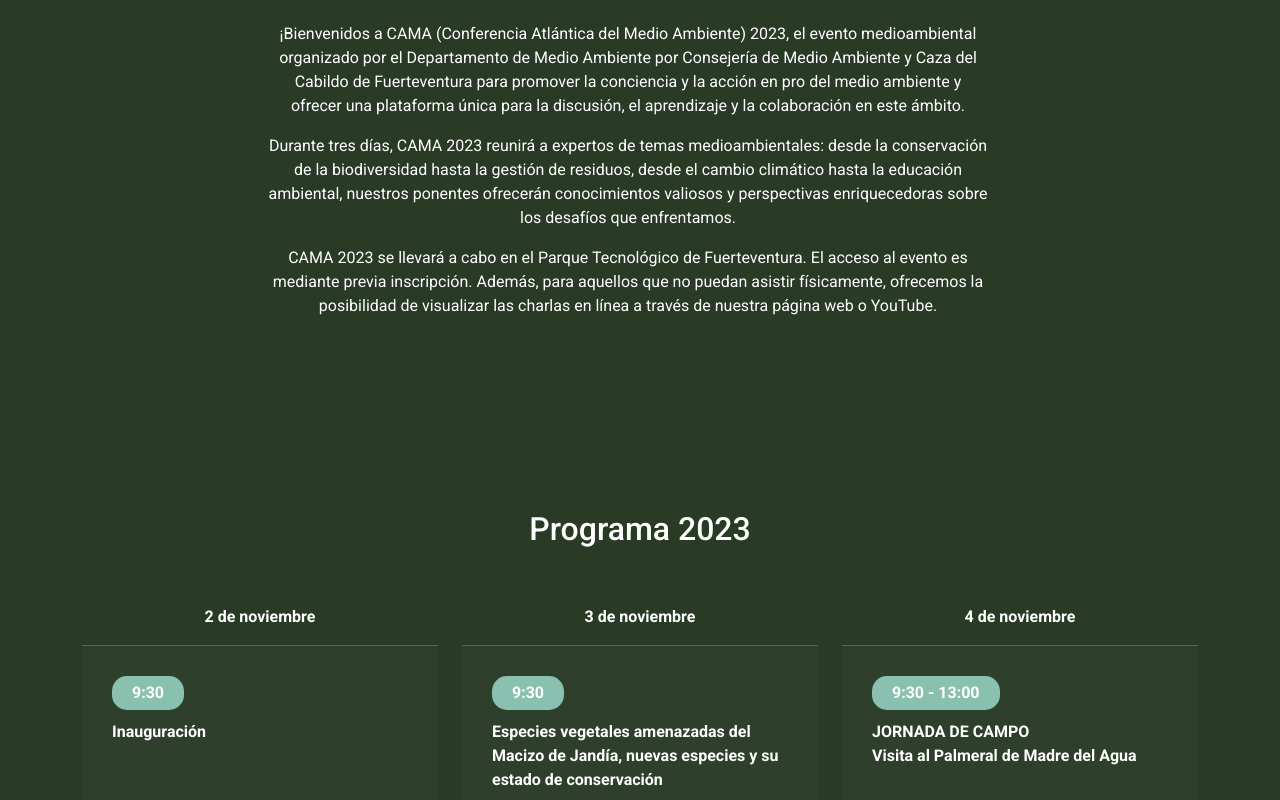
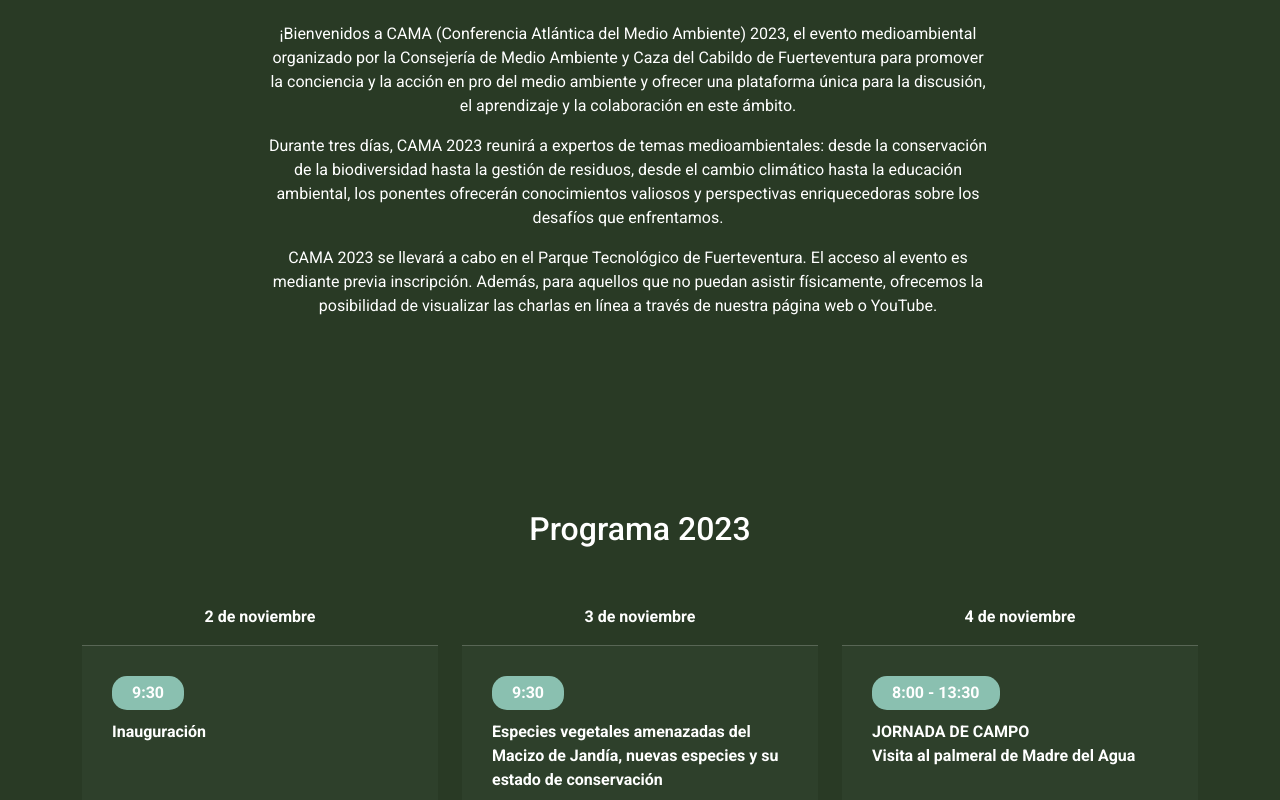
Before and after one commit to nicogaucho/CAMA2023, a React (Vite) app: page / in a window 1280 px wide. Shown: the part 1360-2160 px from the top of the page. Built offline with nearby package versions, Linux system fonts and the light colour scheme.

Commit message:
ponentes descriptions

```diff
--- a/src/App.jsx
+++ b/src/App.jsx
@@ -92,8 +92,8 @@
             </div>
             <div className="row justify-content-center">
               <div className="col-12 col-md-8 my-3 text-center">
-                <p>¡Bienvenidos a CAMA (Conferencia Atlántica del Medio Ambiente) 2023, el evento medioambiental organizado por el Departamento de Medio Ambiente por Consejería de Medio Ambiente y Caza del Cabildo de Fuerteventura para promover la conciencia y la acción en pro del medio ambiente y ofrecer una plataforma única para la discusión, el aprendizaje y la colaboración en este ámbito.</p>
-                <p>Durante tres días, CAMA 2023 reunirá a expertos de temas medioambientales: desde la conservación de la biodiversidad hasta la gestión de residuos, desde el cambio climático hasta la educación ambiental, nuestros ponentes ofrecerán conocimientos valiosos y perspectivas enriquecedoras sobre los desafíos que enfrentamos.</p>
+                <p>¡Bienvenidos a CAMA (Conferencia Atlántica del Medio Ambiente) 2023, el evento medioambiental organizado por la Consejería de Medio Ambiente y Caza del Cabildo de Fuerteventura para promover la conciencia y la acción en pro del medio ambiente y ofrecer una plataforma única para la discusión, el aprendizaje y la colaboración en este ámbito.</p>
+                <p>Durante tres días, CAMA 2023 reunirá a expertos de temas medioambientales: desde la conservación de la biodiversidad hasta la gestión de residuos, desde el cambio climático hasta la educación ambiental, los ponentes ofrecerán conocimientos valiosos y perspectivas enriquecedoras sobre los desafíos que enfrentamos.</p>
                 <p>CAMA 2023 se llevará a cabo en el Parque Tecnológico de Fuerteventura. El acceso al evento es mediante previa inscripción. Además, para aquellos que no puedan asistir físicamente, ofrecemos la posibilidad de visualizar las charlas en línea a través de nuestra página web o YouTube.</p>
               </div>
             </div>
@@ -244,8 +244,9 @@
             <div id='4_nov_programa_mobile' className="col-12 col-md-4 time_line_col">
               <p className="fw-bold my-5 text-center">4 de noviembre</p>
               <div className="time_line_program">
+                <button>8:00 - 13:30</button>
                 <p className="fw-bold">
-                JORNADA DE CAMPO <br /> Morro Velosa/Palmeral de Buen Paso/Palmeral Madre del Agua
+                JORNADA DE CAMPO <br /> Visita al palmeral de Madre del Agua
                 </p>
               </div>
             </div>
@@ -281,8 +282,8 @@
                 </div>
                 <div className="col-4">
                   <div className="time_line_program h-100">
-                    <button>9:30 - 13:00</button>
-                    <p className="fw-bold">JORNADA DE CAMPO <br /> Visita al Palmeral de Madre del Agua</p>
+                    <button>8:00 - 13:30</button>
+                    <p className="fw-bold">JORNADA DE CAMPO <br /> Visita al palmeral de Madre del Agua</p>
                   </div>
                 </div>
               </div>
@@ -565,7 +566,7 @@
                   <img src={FranciscoJavierURL} className="ponente_url" alt="" />
                 </div>
                 <p className="fw-bold fs-4 mt-2 mb-0 p-0">Francisco Javier Díaz Peña</p>
-                <p className="small text-white-50">Doctor en Ciencias Biológicas y Profesor de Edafología y Química Agrícola en la Universidad de La Laguna</p>
+                <p className="small text-white-50">Profesor de Edafología y Química Agrícola en la Universidad de La Laguna</p>
               </div>
             </div>
             <div id='Franquiz' className="col-12 col-md-3 mb-5">
@@ -601,7 +602,7 @@
                   <img src={MariaURL} className="ponente_url" alt="" />
                 </div>
                 <p className="fw-bold fs-4 mt-2 mb-0 p-0">Esther Martín González</p>
-                <p className="small text-white-50">Doctora en Biología por la Universidad de La Laguna</p>
+                <p className="small text-white-50">Paleontóloga en Museo de la Naturaleza y el Hombre Tenerife</p>
               </div>
             </div>
             <div id='Osorio' className="col-12 col-md-3 mb-5">
@@ -619,7 +620,7 @@
                   <img src={EduardoURL} className="ponente_url" alt="" />
                 </div>
                 <p className="fw-bold fs-4 mt-2 mb-0 p-0">Eduardo Pereira Gonzalez</p>
-                <p className="small text-white-50">Ingeniero Aeronáutico de la Universidad Politécnica de Madrid</p>
+                <p className="small text-white-50">Gerente del Parque Tecnológico de Fuerteventura, Ingeniero Aeronáutico de la Universidad Politécnica de Madrid</p>
               </div>
             </div>
             <div id='Riviera' className="col-12 col-md-3 mb-5">
@@ -628,7 +629,7 @@
                   <img src={AlexisURL} className="ponente_url" alt="" />
                 </div>
                 <p className="fw-bold fs-4 mt-2 mb-0 p-0">Alexis Rivera Medina</p>
-                <p className="small text-white-50">Conservación del Parque Natural del Archipiélago Chinijo para WWF en Canarias</p>
+                <p className="small text-white-50">Biólogo,  Conservación del Parque Natural del Archipiélago Chinijo para WWF en Canarias</p>
               </div>
             </div>
             <div id='Rodri' className="col-12 col-md-3 mb-5">
@@ -655,7 +656,7 @@
                   <img src={StephanURL} className="ponente_url" alt="" />
                 </div>
                 <p className="fw-bold fs-4 mt-2 mb-0 p-0">Stephan Scholz</p>
-                <p className="small text-white-50">Director Jardín Botánico en Oasis Park Fuerteventura</p>
+                <p className="small text-white-50">Biólogo doctorado en Botánica por la ULL, Director Jardín Botánico en Oasis Park Fuerteventura</p>
               </div>
             </div>
           </div>
```
